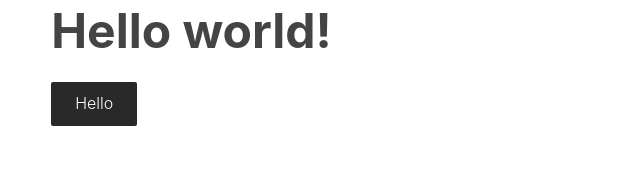
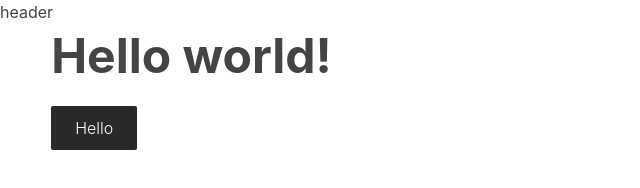
Before and after one commit to coskuncakir/homepage, a Gatsby site: page / in a window 1280 px wide. Shown: the whole page, without its empty margins (0-640 px from the left). Built offline with nearby package versions, Linux system fonts and the light colour scheme; Gatsby itself is replaced by a stand-in of ours.

Commit message:
wip: header

```diff
--- /dev/null
+++ b/src/components/header/index.js
@@ -0,0 +1,5 @@
+import React from "react"
+
+export default function Header() {
+  return <header>header</header>
+}
--- a/src/components/layout/index.js
+++ b/src/components/layout/index.js
@@ -1,8 +1,10 @@
 import React from "react"
+import Header from "../header"
 import styles from "./layout.module.scss"
 
 const Layout = ({ children }) => (
   <>
+    <Header />
     <main className={styles.main}>{children}</main>
   </>
 )
```
Also changed, not shown: src/components/header/header.module.scss (added).
